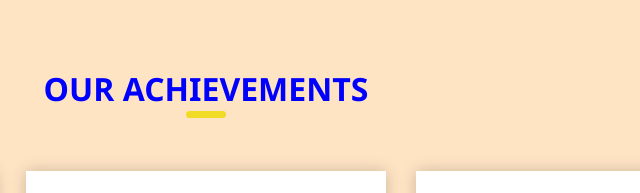
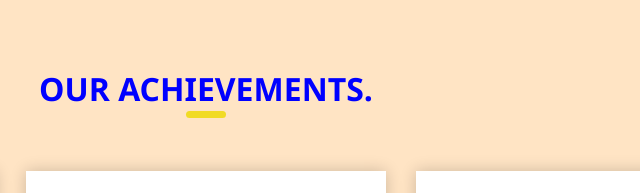
Before and after one commit to karemacha/markwebsite, a plain HTML site: page service.html in a window 1280 px wide. Shown: the part 153-346 px from the top of the page, 434-1074 px from the left. Drawn offline with Linux system fonts and the light colour scheme.

Commit message:
put a full stop

```diff
--- a/service.html
+++ b/service.html
@@ -115,7 +115,7 @@
     <div class="container">
       <div class="heading_container heading_center">
         <h2 style="color: blue;">
-          OUR ACHIEVEMENTS
+          OUR ACHIEVEMENTS.
         </h2>
       </div>
       <div class="row">
```
